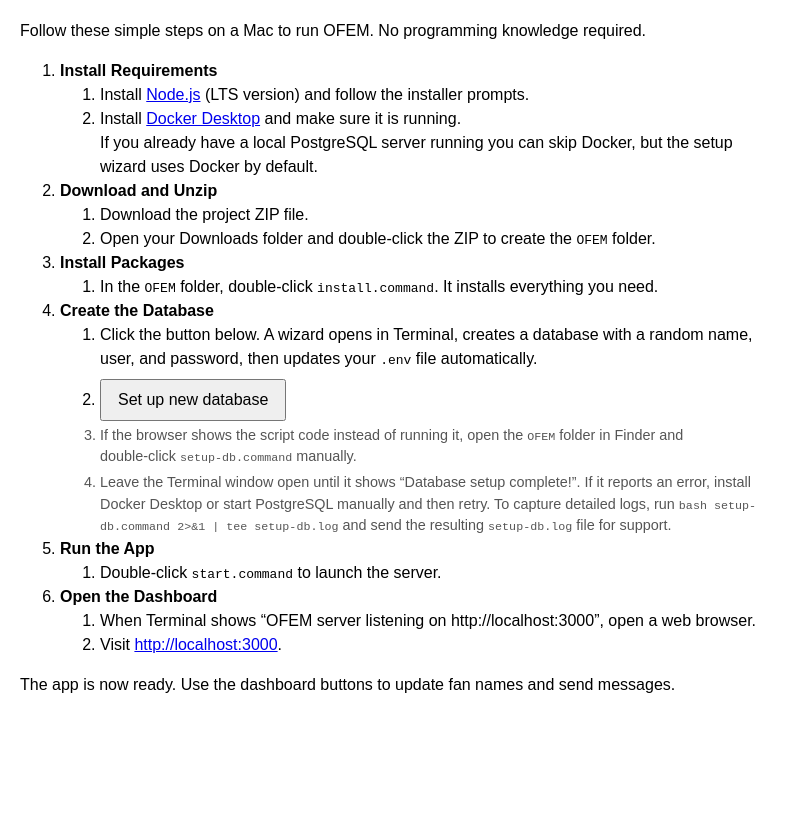
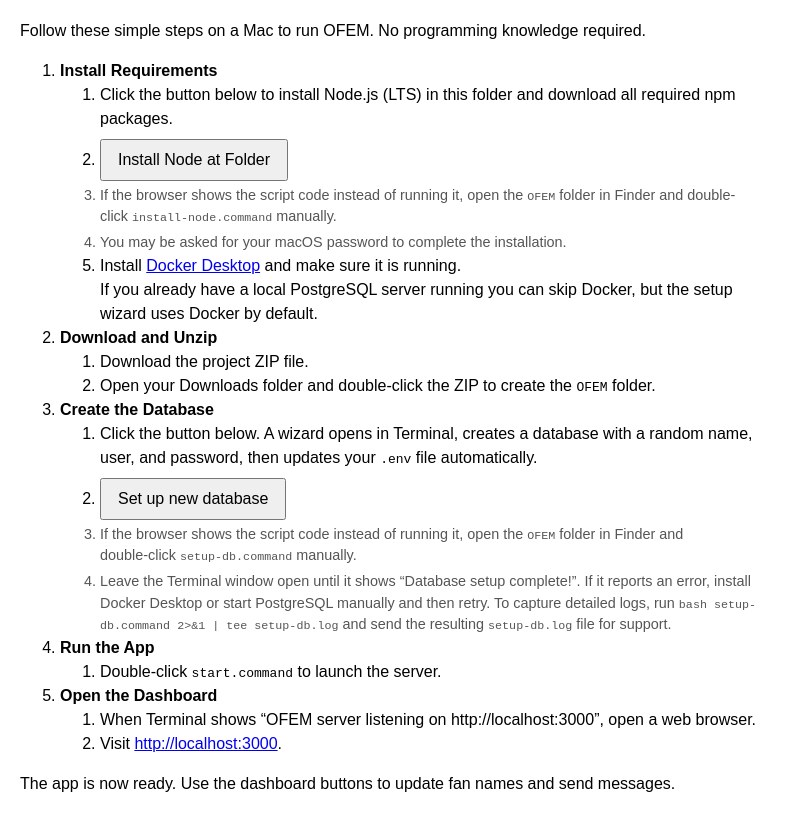
Before and after one commit to carbidethegreate/OFEM, a website: page predeploy.html in a window 1280 px wide. Shown: the part 72-888 px from the top of the page, without its empty margins (0-798 px from the left). Before the commit the page ends 800 px from the top, so only its background shows below. Drawn offline with Linux system fonts and the light colour scheme.

Commit message:
feat: add one-click node setup

```diff
--- a/predeploy.html
+++ b/predeploy.html
@@ -15,7 +15,10 @@
   <ol>
     <li><strong>Install Requirements</strong>
       <ol>
-        <li>Install <a href="https://nodejs.org/">Node.js</a> (LTS version) and follow the installer prompts.</li>
+        <li>Click the button below to install Node.js (LTS) in this folder and download all required npm packages.</li>
+        <li style="margin-top:8px;"><button onclick="window.location.href='install-node.command'">Install Node at Folder</button></li>
+        <li style="font-size:0.9em;color:#555;margin-top:4px;">If the browser shows the script code instead of running it, open the <code>OFEM</code> folder in Finder and double-click <code>install-node.command</code> manually.</li>
+        <li style="font-size:0.9em;color:#555;margin-top:4px;">You may be asked for your macOS password to complete the installation.</li>
         <li>Install <a href="https://www.docker.com/products/docker-desktop/">Docker Desktop</a> and make sure it is running.<br>If you already have a local PostgreSQL server running you can skip Docker, but the setup wizard uses Docker by default.</li>
       </ol>
     </li>
@@ -23,11 +26,6 @@
       <ol>
         <li>Download the project ZIP file.</li>
         <li>Open your Downloads folder and double‑click the ZIP to create the <code>OFEM</code> folder.</li>
-      </ol>
-    </li>
-    <li><strong>Install Packages</strong>
-      <ol>
-        <li>In the <code>OFEM</code> folder, double‑click <code>install.command</code>. It installs everything you need.</li>
       </ol>
     </li>
     <li><strong>Create the Database</strong>
```
Also changed, not shown: 1 other file.
